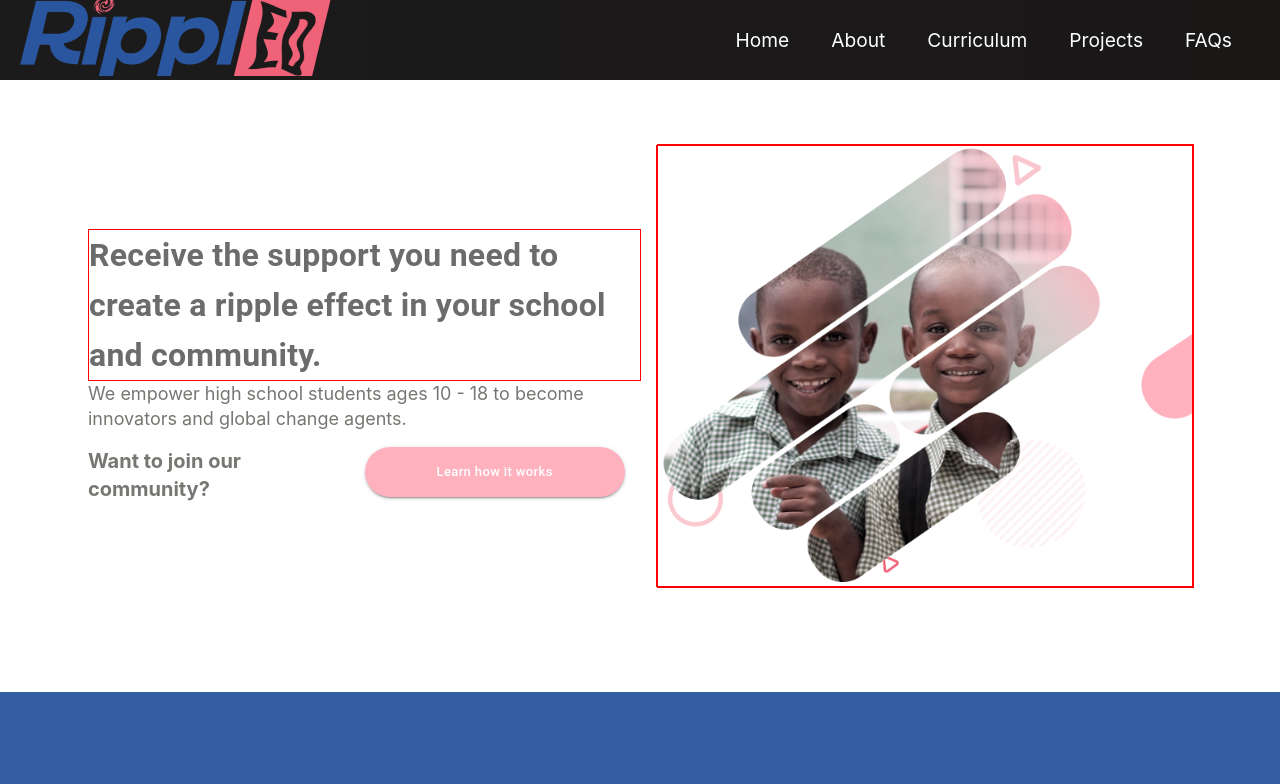
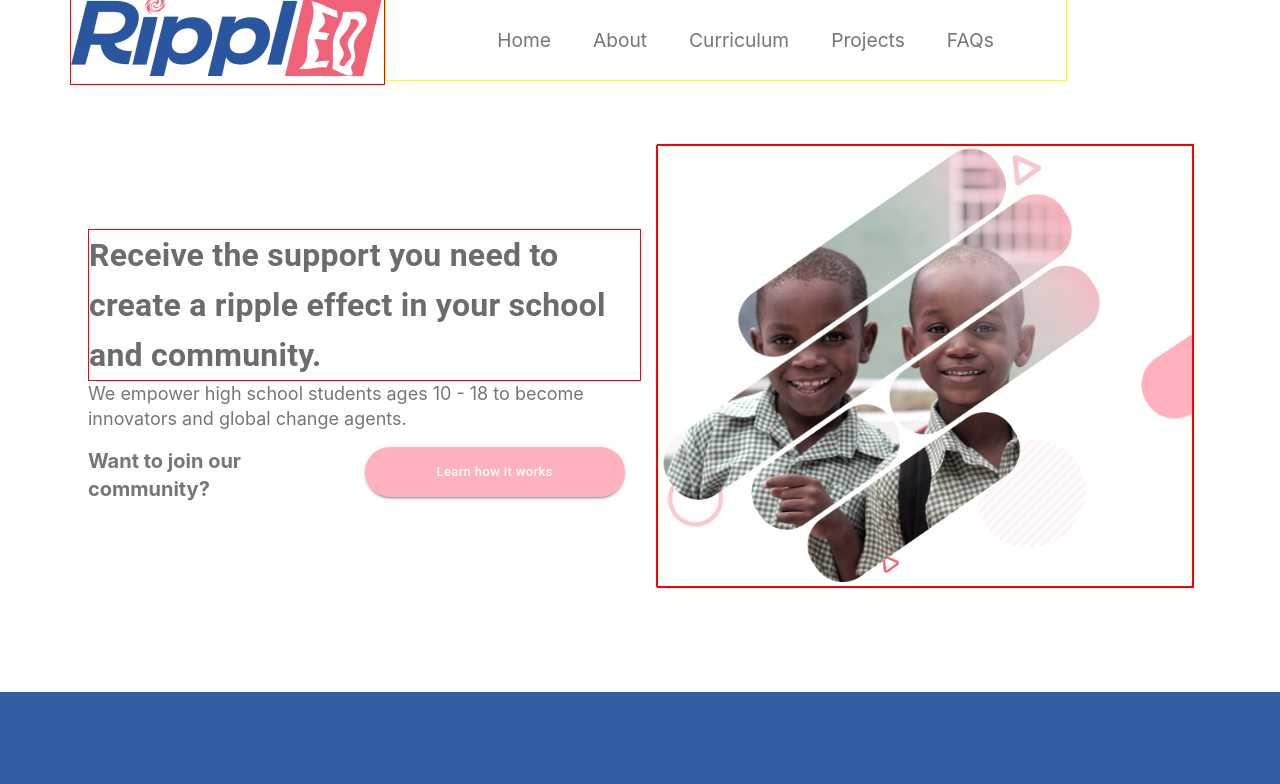
Before and after one commit to Nsisong-Akpakpan/A-website-project, a React (Create React App) app: page / in a window 1280 px wide. Shown: the top 784 px of the page. Built offline with nearby package versions, Linux system fonts and the light colour scheme.

Commit message:
Navbar css file

```diff
--- a/src/Templates/Navbar.css
+++ b/src/Templates/Navbar.css
@@ -1,5 +1,5 @@
 .navbar {
-    background: linear-gradient(90deg, rgb(28, 27, 27) 0%, rgb(26, 23, 23) 100%);
+    background: linear-gradient(90deg, #fff 100%);
     height: 80px;
     display: flex;
     justify-content: center;
@@ -8,9 +8,10 @@
   }
 
   .navbar-logo {
+    border: 1px solid red;
     color: #fff;
     justify-self: start;
-    margin-left: 20px;
+    margin-left: 0px;
     cursor: pointer;
     text-decoration: none;
     font-size: 2rem;
@@ -22,14 +23,15 @@
   }
 
   .nav-menu {
+    border: 1px solid yellow;
     display: grid;
     grid-template-columns: repeat(5, auto);
     grid-gap: 10px;
     list-style: none;
     text-align: center;
-    width: 70vw;
-    justify-content: end;
-    margin-right: 2rem;
+    width: 50vw;
+    justify-content: center;
+    margin-right: 9rem;
   }
 
   .nav-item {
@@ -39,7 +41,7 @@
   }
 
   .nav-links {
-    color: white;
+    color: #767672;
     text-decoration: none;
     padding: 0.5rem 1rem;
   }
@@ -51,7 +53,7 @@
   }
 
   .fa-bars {
-    color: #fff;
+    color: #F06277;
   }
 
   .nav-links-mobile {
@@ -61,6 +63,17 @@
   .menu-icon {
     display: none;
   }
+
+  .button {
+    /* text-transform: none;  */
+    border-radius:50px;
+    width:124px;
+    height:40px;
+    color: #F06277;
+    background-color: #fff;
+    border: 1px solid #F06277 ;
+  }
+
 
   @media screen and (max-width: 960px) {
     .NavbarItems {
@@ -117,7 +130,7 @@
     }
 
     .fa-times {
-      color: #fff;
+      color: #F06277;
       font-size: 2rem;
     }
 
```
